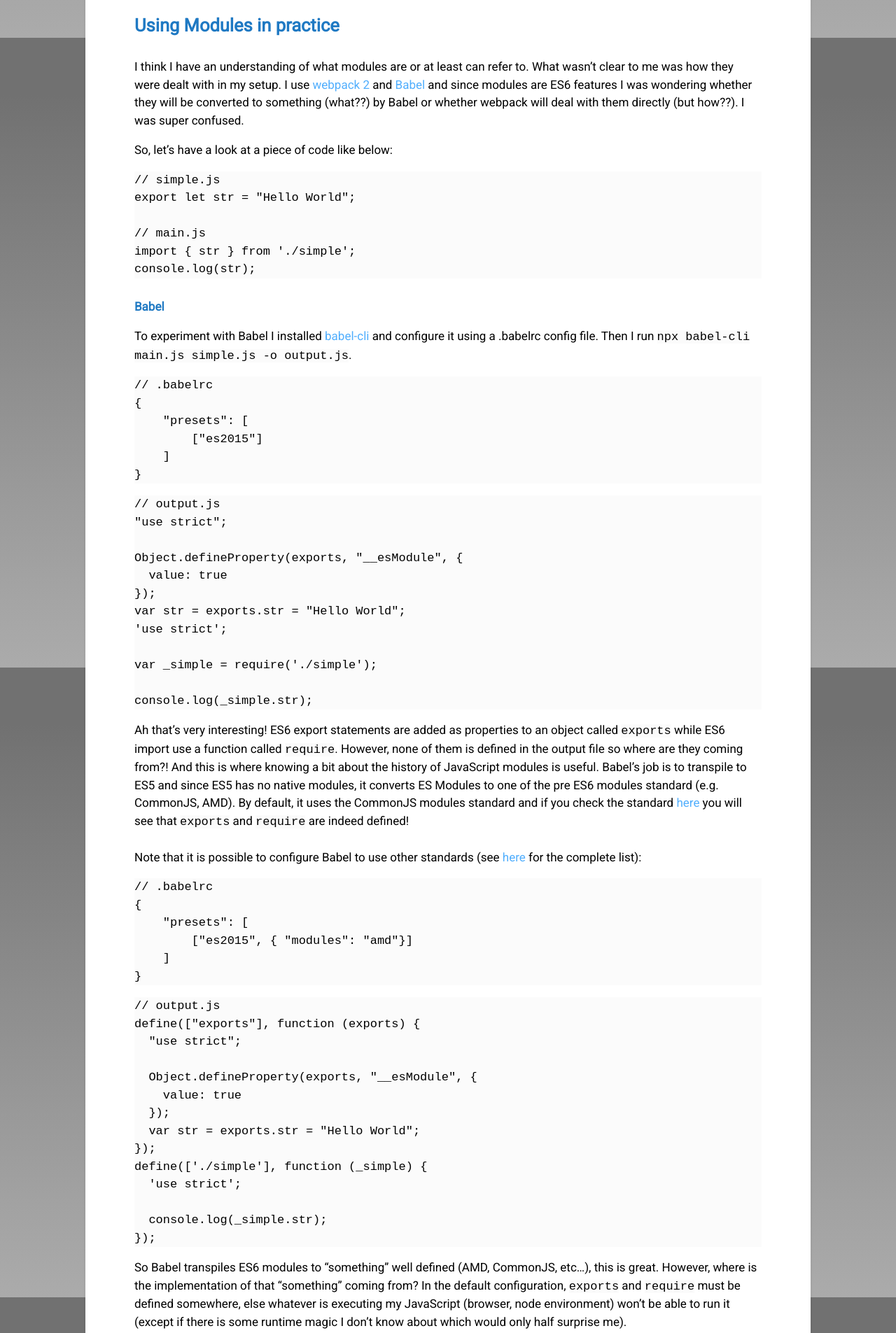
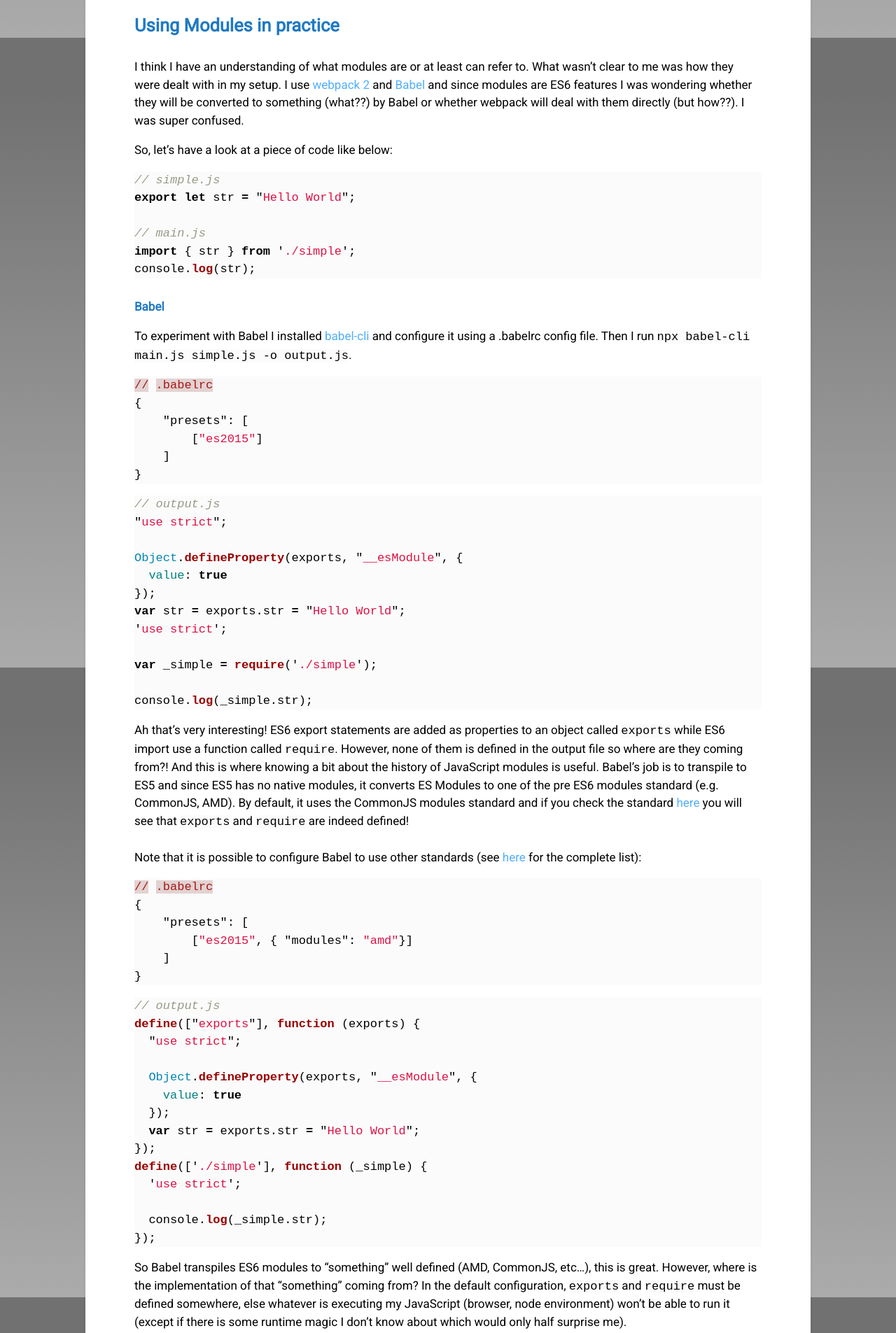
Before and after one commit to caroleolivier/caroleolivier.github.io, a Jekyll site: the page built from _posts/2017-11-19-javascript-modules.md, in a window 1280 px wide. Shown: the part 846-2751 px from the top of the page at 70% size. Built offline with Jekyll 4.4.1, drawn with Linux system fonts in a browser that asks for light colours.

Commit message:
Add syntax highlighting

```diff
--- a/_config.yml
+++ b/_config.yml
@@ -1,4 +1,5 @@
 markdown: kramdown
+highlighter: rouge
 permalink: /blog/:year/:month/:day/:title
 sass:
     sass_dir: assets/sass
--- a/_layouts/default.html
+++ b/_layouts/default.html
@@ -4,8 +4,9 @@
         <title> {{ page.title }}</title>
         <link rel="shortcut icon" href="/assets/images/favicon.png">
         <link rel="stylesheet" type="text/css" href="/assets/sass/main.css">
+        <link rel="stylesheet" type="text/css" href="/assets/css/codeblock.css">
         <link rel="stylesheet" type="text/css" href="/3rdparty/font-awesome-4.7.0/css/font-awesome.min.css">
-        <link href="https://fonts.googleapis.com/css?family=Roboto|Caveat" rel="stylesheet">
+        <link rel="stylesheet" href="https://fonts.googleapis.com/css?family=Roboto|Caveat" >
 
         {% if site.google_analytics and jekyll.environment == 'production' %}
             {% include analytics.html %}
--- /dev/null
+++ b/assets/css/codeblock.css
@@ -0,0 +1,60 @@
+.highlight  { background: #ffffff; }
+.highlight .c { color: #999988; font-style: italic } /* Comment */
+.highlight .err { color: #a61717; background-color: #e3d2d2 } /* Error */
+.highlight .k { font-weight: bold } /* Keyword */
+.highlight .o { font-weight: bold } /* Operator */
+.highlight .cm { color: #999988; font-style: italic } /* Comment.Multiline */
+.highlight .cp { color: #999999; font-weight: bold } /* Comment.Preproc */
+.highlight .c1 { color: #999988; font-style: italic } /* Comment.Single */
+.highlight .cs { color: #999999; font-weight: bold; font-style: italic } /* Comment.Special */
+.highlight .gd { color: #000000; background-color: #ffdddd } /* Generic.Deleted */
+.highlight .gd .x { color: #000000; background-color: #ffaaaa } /* Generic.Deleted.Specific */
+.highlight .ge { font-style: italic } /* Generic.Emph */
+.highlight .gr { color: #aa0000 } /* Generic.Error */
+.highlight .gh { color: #999999 } /* Generic.Heading */
+.highlight .gi { color: #000000; background-color: #ddffdd } /* Generic.Inserted */
+.highlight .gi .x { color: #000000; background-color: #aaffaa } /* Generic.Inserted.Specific */
+.highlight .go { color: #888888 } /* Generic.Output */
+.highlight .gp { color: #555555 } /* Generic.Prompt */
+.highlight .gs { font-weight: bold } /* Generic.Strong */
+.highlight .gu { color: #aaaaaa } /* Generic.Subheading */
+.highlight .gt { color: #aa0000 } /* Generic.Traceback */
+.highlight .kc { font-weight: bold } /* Keyword.Constant */
+.highlight .kd { font-weight: bold } /* Keyword.Declaration */
+.highlight .kp { font-weight: bold } /* Keyword.Pseudo */
+.highlight .kr { font-weight: bold } /* Keyword.Reserved */
+.highlight .kt { color: #445588; font-weight: bold } /* Keyword.Type */
+.highlight .m { color: #009999 } /* Literal.Number */
+.highlight .s { color: #d14 } /* Literal.String */
+.highlight .na { color: #008080 } /* Name.Attribute */
+.highlight .nb { color: #0086B3 } /* Name.Builtin */
+.highlight .nc { color: #445588; font-weight: bold } /* Name.Class */
+.highlight .no { color: #008080 } /* Name.Constant */
+.highlight .ni { color: #800080 } /* Name.Entity */
+.highlight .ne { color: #990000; font-weight: bold } /* Name.Exception */
+.highlight .nf { color: #990000; font-weight: bold } /* Name.Function */
+.highlight .nn { color: #555555 } /* Name.Namespace */
+.highlight .nt { color: #000080 } /* Name.Tag */
+.highlight .nv { color: #008080 } /* Name.Variable */
+.highlight .ow { font-weight: bold } /* Operator.Word */
+.highlight .w { color: #bbbbbb } /* Text.Whitespace */
+.highlight .mf { color: #009999 } /* Literal.Number.Float */
+.highlight .mh { color: #009999 } /* Literal.Number.Hex */
+.highlight .mi { color: #009999 } /* Literal.Number.Integer */
+.highlight .mo { color: #009999 } /* Literal.Number.Oct */
+.highlight .sb { color: #d14 } /* Literal.String.Backtick */
+.highlight .sc { color: #d14 } /* Literal.String.Char */
+.highlight .sd { color: #d14 } /* Literal.String.Doc */
+.highlight .s2 { color: #d14 } /* Literal.String.Double */
+.highlight .se { color: #d14 } /* Literal.String.Escape */
+.highlight .sh { color: #d14 } /* Literal.String.Heredoc */
+.highlight .si { color: #d14 } /* Literal.String.Interpol */
+.highlight .sx { color: #d14 } /* Literal.String.Other */
+.highlight .sr { color: #009926 } /* Literal.String.Regex */
+.highlight .s1 { color: #d14 } /* Literal.String.Single */
+.highlight .ss { color: #990073 } /* Literal.String.Symbol */
+.highlight .bp { color: #999999 } /* Name.Builtin.Pseudo */
+.highlight .vc { color: #008080 } /* Name.Variable.Class */
+.highlight .vg { color: #008080 } /* Name.Variable.Global */
+.highlight .vi { color: #008080 } /* Name.Variable.Instance */
+.highlight .il { color: #009999 } /* Literal.Number.Integer.Long */
```
